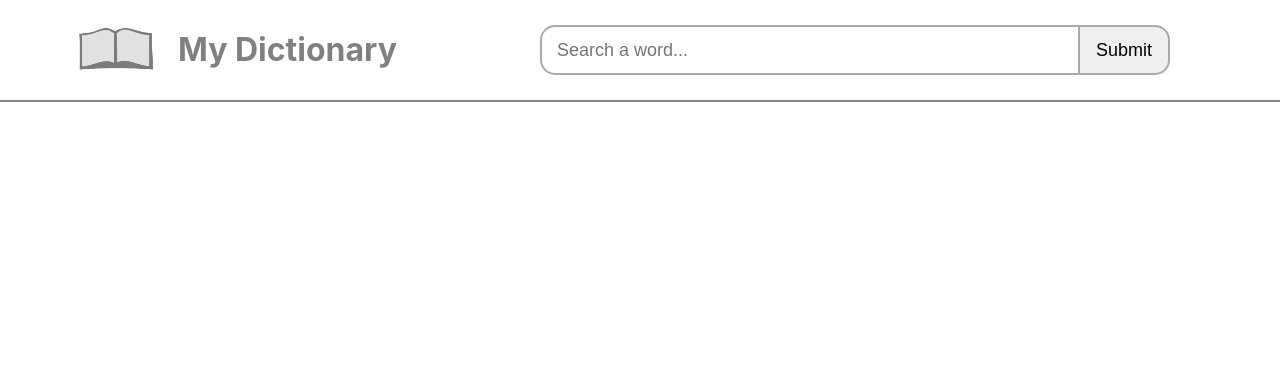
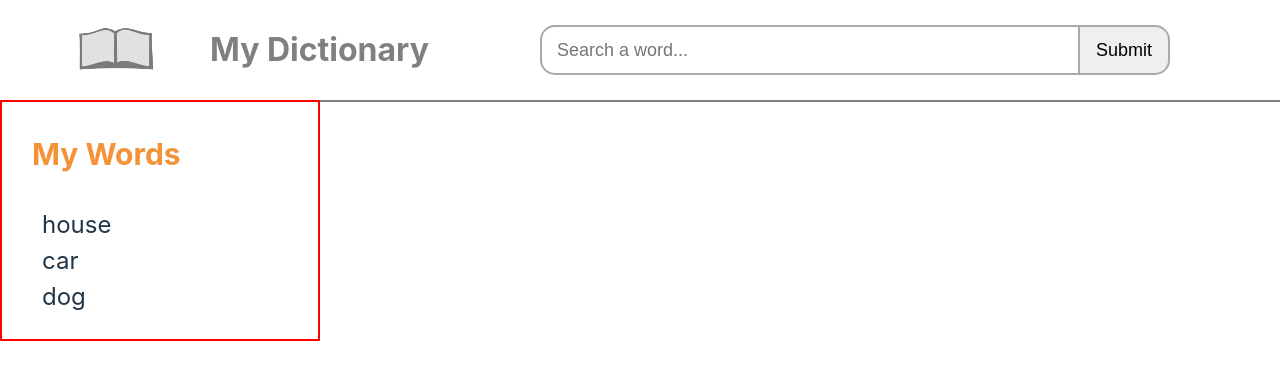
Before and after one commit to KateN87/Dictionary, a React (Vite) app: page / in a window 1280 px wide. Shown: the top 380 px of the page. Built offline with nearby package versions, Linux system fonts and the light colour scheme; the HTML template or start-up script is replaced by a standard one.

Commit message:
started with my wordlist

```diff
--- a/src/App.css
+++ b/src/App.css
@@ -3,3 +3,16 @@ body {
 	padding: 0;
 	box-sizing: border-box;
 }
+
+.body-container {
+	display: flex;
+	width: 100%;
+}
+
+.word-list-container {
+	flex: 1;
+}
+
+.word-comp-container {
+	flex: 3;
+}
--- a/src/App.tsx
+++ b/src/App.tsx
@@ -2,6 +2,7 @@ import { useEffect, useState } from "react";
 import "./App.css";
 import { WordComp } from "./components/WordComp";
 import { HeaderComp } from "./components/HeaderComp";
+import { WordList } from "./components/WordList";
 
 function App() {
 	const [word, setWord] = useState("");
@@ -32,7 +33,14 @@ function App() {
 	return (
 		<div className="App">
 			<HeaderComp setWord={setWord} />
-			{wordInfo.word && <WordComp wordInfo={wordInfo} />}
+			<div className="body-container">
+				<div className="word-list-container">
+					<WordList /* wordInfo={wordInfo} */ />
+				</div>
+				<div className="word-comp-container">
+					{wordInfo.word && <WordComp wordInfo={wordInfo} />}
+				</div>
+			</div>
 		</div>
 	);
 }
--- a/src/components/SearchBar.module.css
+++ b/src/components/SearchBar.module.css
@@ -11,6 +11,7 @@ input[type="text"] {
 	font-size: 18px;
 	box-sizing: border-box;
 	padding: 0px 15px;
+	color: rgb(83, 82, 82);
 }
 
 input[type="submit"] {
--- /dev/null
+++ b/src/components/WordComp.module.css
@@ -0,0 +1,3 @@
+.main-container {
+	flex: 2;
+}
--- a/src/components/WordComp.tsx
+++ b/src/components/WordComp.tsx
@@ -1,10 +1,13 @@
+//styles
+import styles from "./WordList.module.css";
+
 interface IWord {
 	wordInfo: Word;
 }
 
 export const WordComp = ({ wordInfo }: IWord) => {
 	return (
-		<div>
+		<div className={styles["main-container"]}>
 			<p>Word: {wordInfo.word}</p>
 			<p>phonetic: </p>
 			<ul>
--- /dev/null
+++ b/src/components/WordList.module.css
@@ -0,0 +1,15 @@
+.main-container {
+	flex: 1;
+	border: 2px solid red;
+}
+
+.word-list {
+	list-style-type: none;
+	font-size: 24px;
+}
+
+h3 {
+	font-size: 30px;
+	color: #f39237;
+	margin-left: 1em;
+}
--- /dev/null
+++ b/src/components/WordList.tsx
@@ -0,0 +1,21 @@
+//styles
+import styles from "./WordList.module.css";
+
+/* interface IWordInfo {
+	wordInfo: Word;
+} */
+
+export const WordList = (/* { wordInfo }: IWordInfo */) => {
+	const initialWords = ["house", "car", "dog"];
+
+	return (
+		<div className={styles["main-container"]}>
+			<h3 className={styles.title}>My Words</h3>
+			<ul className={styles["word-list"]}>
+				{initialWords.map((w, idx) => (
+					<li key={idx}>{w}</li>
+				))}
+			</ul>
+		</div>
+	);
+};
```
